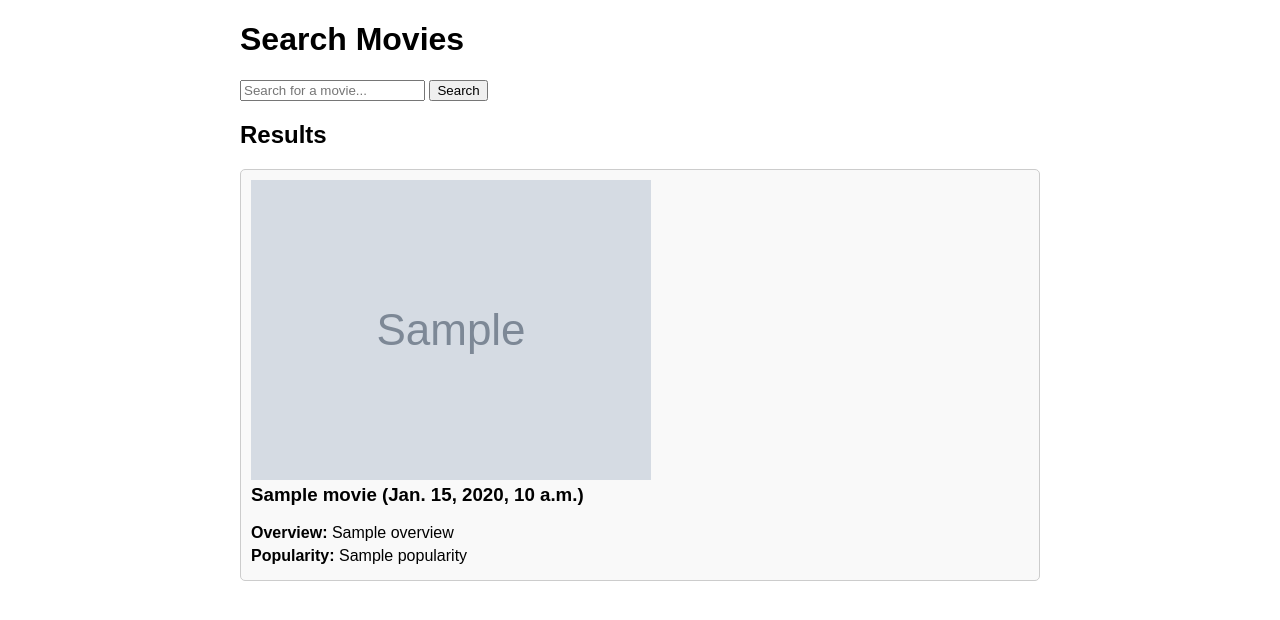
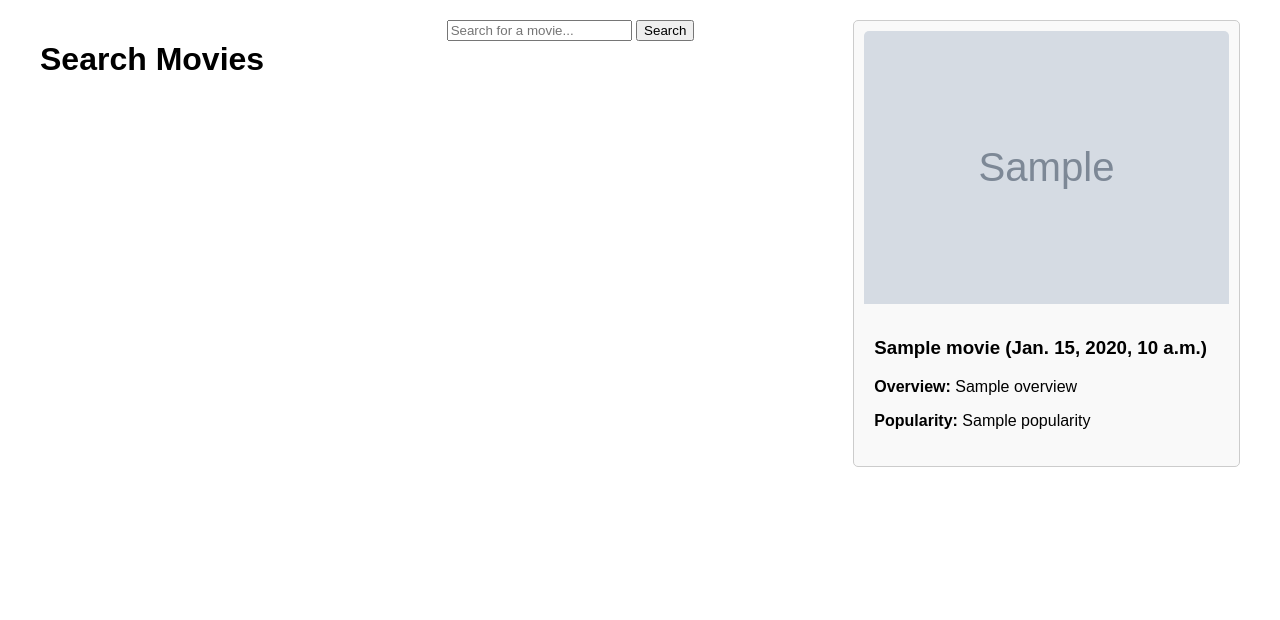
Before and after one commit to sanjanats7/Review_aggregator, a Django app: template templates/search.html in a window 1280 px wide. Shown: the top 620 px of the page. Run offline with Django 5.2, Linux system fonts and the light colour scheme; the template is opened without the code that fills it: most values are stand-ins (such as "Sample title", 1, 10 or a date in 2020); grey boxes marked "Sample" are stand-in pictures.

Commit message:
added changes to css

```diff
--- a/templates/search.html
+++ b/templates/search.html
@@ -8,21 +8,28 @@
         margin: 20px;
       }
       .container {
-        max-width: 800px;
+        max-width: 1200px; /* Adjust max-width as per your design */
         margin: 0 auto;
+        display: grid;
+        gap: 20px;
+        grid-template-columns: repeat(
+          auto-fit,
+          minmax(300px, 1fr)
+        ); /* Three columns, responsive */
       }
       .card {
         border: 1px solid #ccc;
         border-radius: 5px;
-        margin: 10px 0;
         padding: 10px;
         background-color: #f9f9f9;
       }
-      .card h3 {
-        margin-top: 0;
+      .card img {
+        width: 100%;
+        height: auto;
+        border-radius: 5px 5px 0 0; /* Rounded corners for the top of the image */
       }
-      .card p {
-        margin: 5px 0;
+      .card-content {
+        padding: 10px;
       }
     </style>
   </head>
@@ -34,13 +41,11 @@
         <button type="submit">Search</button>
       </form>
 
-      {% if results %}
-      <h2>Results</h2>
-      {% for movie in results %}
+      {% if message %}
+      <p>{{ message }}</p>
+      {% endif %} {% if results %} {% for movie in results %}
       <div class="card">
-        <div class="card-image">
-          <img src="{{ movie.poster_url }}" alt="{{ movie.title }} Poster" />
-        </div>
+        <img src="{{ movie.poster_url }}" alt="{{ movie.title }} Poster" />
         <div class="card-content">
           <h3>{{ movie.title }} ({{ movie.release_date }})</h3>
           <p><strong>Overview:</strong> {{ movie.overview }}</p>
--- a/tmdb_aggregator/urls.py
+++ b/tmdb_aggregator/urls.py
@@ -19,5 +19,5 @@ from django.urls import path,include
 
 urlpatterns = [
     path('admin/', admin.site.urls),
-     path('search/', include('search.urls')),
+     path('', include('search.urls')),
 ]
```
Also changed, not shown: search/views.py (+12 -8 lines).
